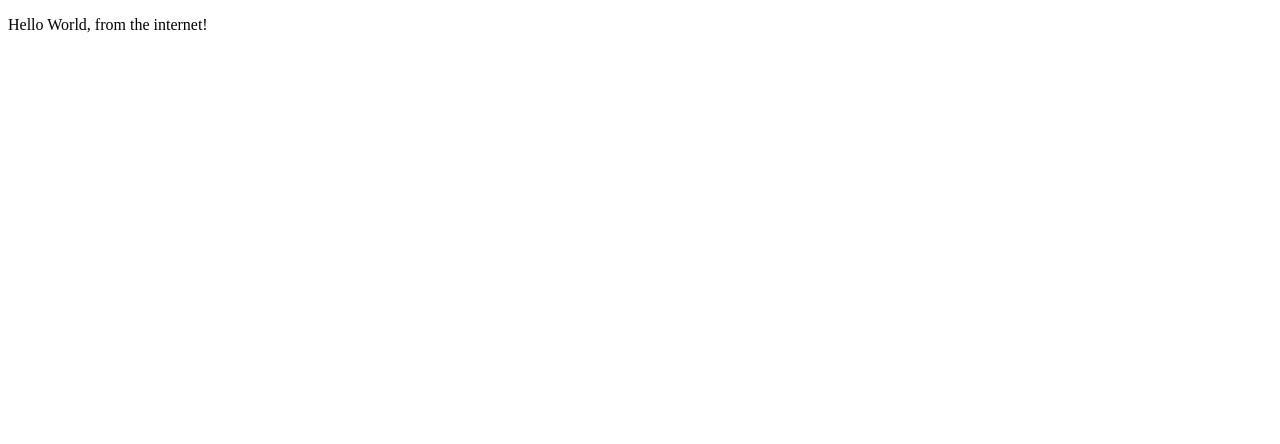
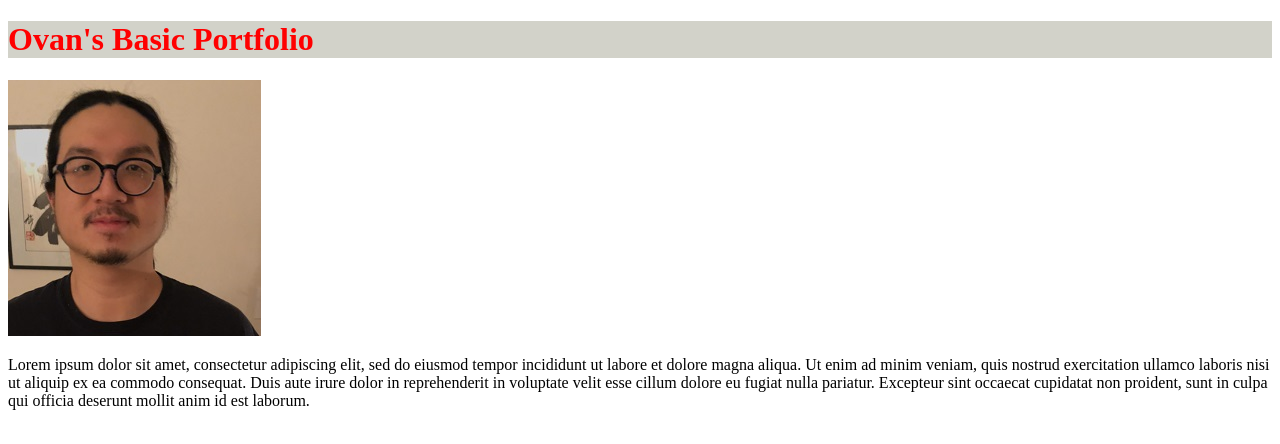
Before and after one commit to OvanChan/EVC-2021SP-CIT-040-201-Web-Design-I, a plain HTML site: page StudentPortfolio/public/index.html in a window 1280 px wide. Drawn offline with Linux system fonts and the light colour scheme.

Commit message:
Changed some text and added pic

```diff
--- a/StudentPortfolio/public/index.html
+++ b/StudentPortfolio/public/index.html
@@ -1,10 +1,6 @@
 <!--
     Author: Ovan Chan, 2021
-    this is a multi-line comment in HTML. this information is not rendered.
-    Several of the comments below are single-line comments.
-    student html should include some of your own comments/notes per the grading rubric.
 
-    please feel free to edit these comments.  Thank you!
 -->
 
 <!-- DOCTYPE is required to insure the clients browser properly parses the html -->
@@ -17,11 +13,12 @@
             a html title tag that shows up in your browser page bookmark. always set
             a proper title
         -->
-        <title>A Simple Hello World Web Page</title>
+        <title>Simple Student Portfolio: Ovan Chan</title>
     </head>
     <!-- html tag that holds the contains displayed on the webpage -->
     <body>
-        <!-- a html paragraph tag that contains text that will be displayed on the web page -->
-        <p>Hello World, from the internet!</p>
+        <h1 style="background-color:#d2d2c9;color:red;">Ovan's Basic Portfolio</h1>
+        <img src="pic.jpg">
+        <p>Lorem ipsum dolor sit amet, consectetur adipiscing elit, sed do eiusmod tempor incididunt ut labore et dolore magna aliqua. Ut enim ad minim veniam, quis nostrud exercitation ullamco laboris nisi ut aliquip ex ea commodo consequat. Duis aute irure dolor in reprehenderit in voluptate velit esse cillum dolore eu fugiat nulla pariatur. Excepteur sint occaecat cupidatat non proident, sunt in culpa qui officia deserunt mollit anim id est laborum.</p>
     </body>
 </html>
```
Also changed, not shown: StudentPortfolio/public/pic.jpg (added).
